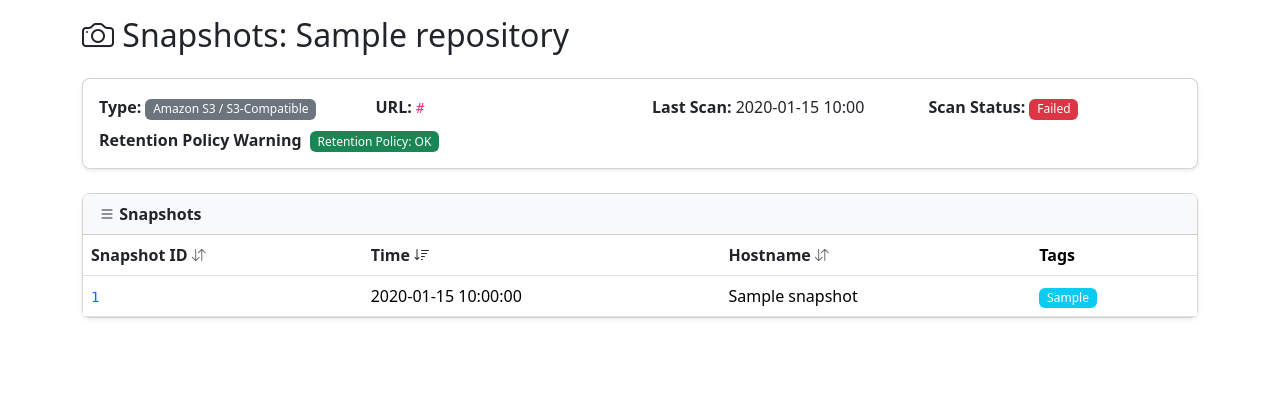
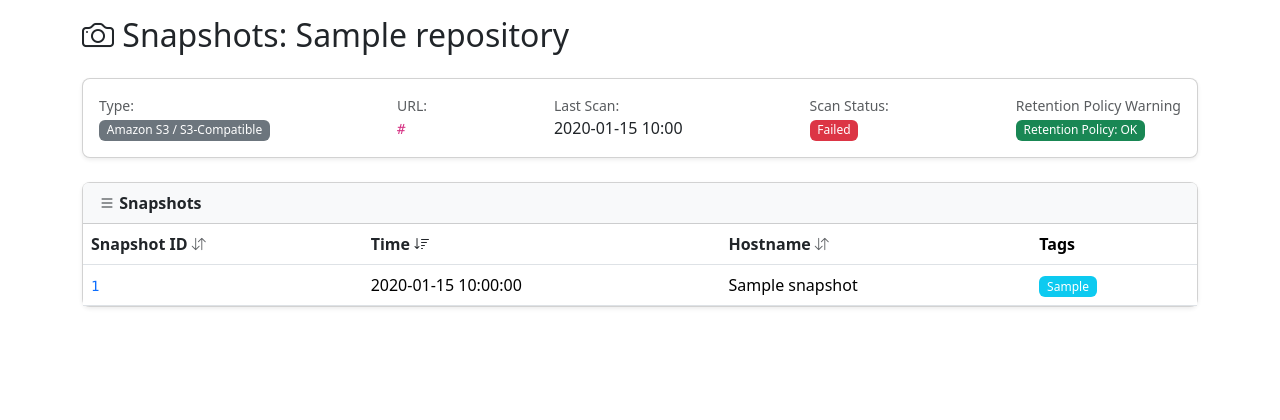
Before and after one commit to tmseidel/restic-explorer, a Spring Boot app: page /repositories/1/snapshots in a window 1280 px wide. Shown: the part 106-526 px from the top of the page. Run offline with Spring Boot 4, Linux system fonts and the light colour scheme; tables that the repository leaves empty hold one stand-in row (values such as "Sample post"); some of the project's set-up classes (security, data sources, template engines, error pages and the like) are left out, and stand-ins take their place; some libraries are stand-ins or nearby versions.

Commit message:
Rearrange snapshots overview info box to use justified flex layout
Replace the cramped row/col-md-3 grid layout in the repository info card
with a d-flex justify-content-between flex layout. Each item now has a
stacked label/value pair (small muted label on top, value below) for
better readability. Retention policy info is integrated into the same
flex row instead of a separate row.

Co-authored-by: tmseidel <192797+tmseidel@users.noreply.github.com>

```diff
--- a/src/main/resources/templates/scanning/snapshots.html
+++ b/src/main/resources/templates/scanning/snapshots.html
@@ -48,33 +48,33 @@
     <!-- Repository Info -->
     <div class="card shadow-sm mb-4">
         <div class="card-body">
-            <div class="row">
-                <div class="col-md-3">
-                    <strong th:text="#{snapshot.repoInfo.type}">Type:</strong> <span class="badge bg-secondary" th:text="${repository.type.displayName}">S3</span>
+            <div class="d-flex justify-content-between flex-wrap gap-3">
+                <div>
+                    <small class="text-muted d-block" th:text="#{snapshot.repoInfo.type}">Type</small>
+                    <span class="badge bg-secondary" th:text="${repository.type.displayName}">S3</span>
                 </div>
-                <div class="col-md-3">
-                    <strong th:text="#{snapshot.repoInfo.url}">URL:</strong> <code th:text="${repository.url}">s3://...</code>
+                <div>
+                    <small class="text-muted d-block" th:text="#{snapshot.repoInfo.url}">URL</small>
+                    <code th:text="${repository.url}">s3://...</code>
                 </div>
-                <div class="col-md-3">
-                    <strong th:text="#{snapshot.repoInfo.lastScan}">Last Scan:</strong>
+                <div>
+                    <small class="text-muted d-block" th:text="#{snapshot.repoInfo.lastScan}">Last Scan</small>
                     <span th:if="${repository.lastScanned != null}"
                           th:text="${#temporals.format(repository.lastScanned, 'yyyy-MM-dd HH:mm')}">-</span>
                     <span th:if="${repository.lastScanned == null}" class="text-muted" th:text="#{snapshot.repoInfo.lastScan.never}">Never</span>
                 </div>
-                <div class="col-md-3">
-                    <strong th:text="#{snapshot.repoInfo.scanStatus}">Scan Status:</strong>
+                <div>
+                    <small class="text-muted d-block" th:text="#{snapshot.repoInfo.scanStatus}">Scan Status</small>
                     <span th:if="${lastScanResult != null && lastScanResult.status.name() == 'SUCCESS'}"
                           class="badge bg-success" th:text="#{snapshot.repoInfo.scanStatus.success}">Success</span>
                     <span th:if="${lastScanResult != null && lastScanResult.status.name() == 'FAILED'}"
                           class="badge bg-danger" th:title="${lastScanResult.message}" th:text="#{snapshot.repoInfo.scanStatus.failed}">Failed</span>
                     <span th:if="${lastScanResult == null}" class="badge bg-secondary" th:text="#{snapshot.repoInfo.scanStatus.none}">No scans</span>
                 </div>
-            </div>
-            <div class="row mt-2" th:if="${retentionResult != null}">
-                <div class="col-12">
-                    <strong th:text="#{snapshot.retention.title}">Retention Policy:</strong>
-                    <span th:if="${retentionResult.fulfilled}" class="badge bg-success ms-1" th:text="#{snapshot.retention.ok}">OK</span>
-                    <span th:if="${!retentionResult.fulfilled}" class="badge bg-warning text-dark ms-1" th:text="#{dashboard.retention.warning}">Policy Warning</span>
+                <div th:if="${retentionResult != null}">
+                    <small class="text-muted d-block" th:text="#{snapshot.retention.title}">Retention Policy</small>
+                    <span th:if="${retentionResult.fulfilled}" class="badge bg-success" th:text="#{snapshot.retention.ok}">OK</span>
+                    <span th:if="${!retentionResult.fulfilled}" class="badge bg-warning text-dark" th:text="#{dashboard.retention.warning}">Policy Warning</span>
                 </div>
             </div>
         </div>
```
